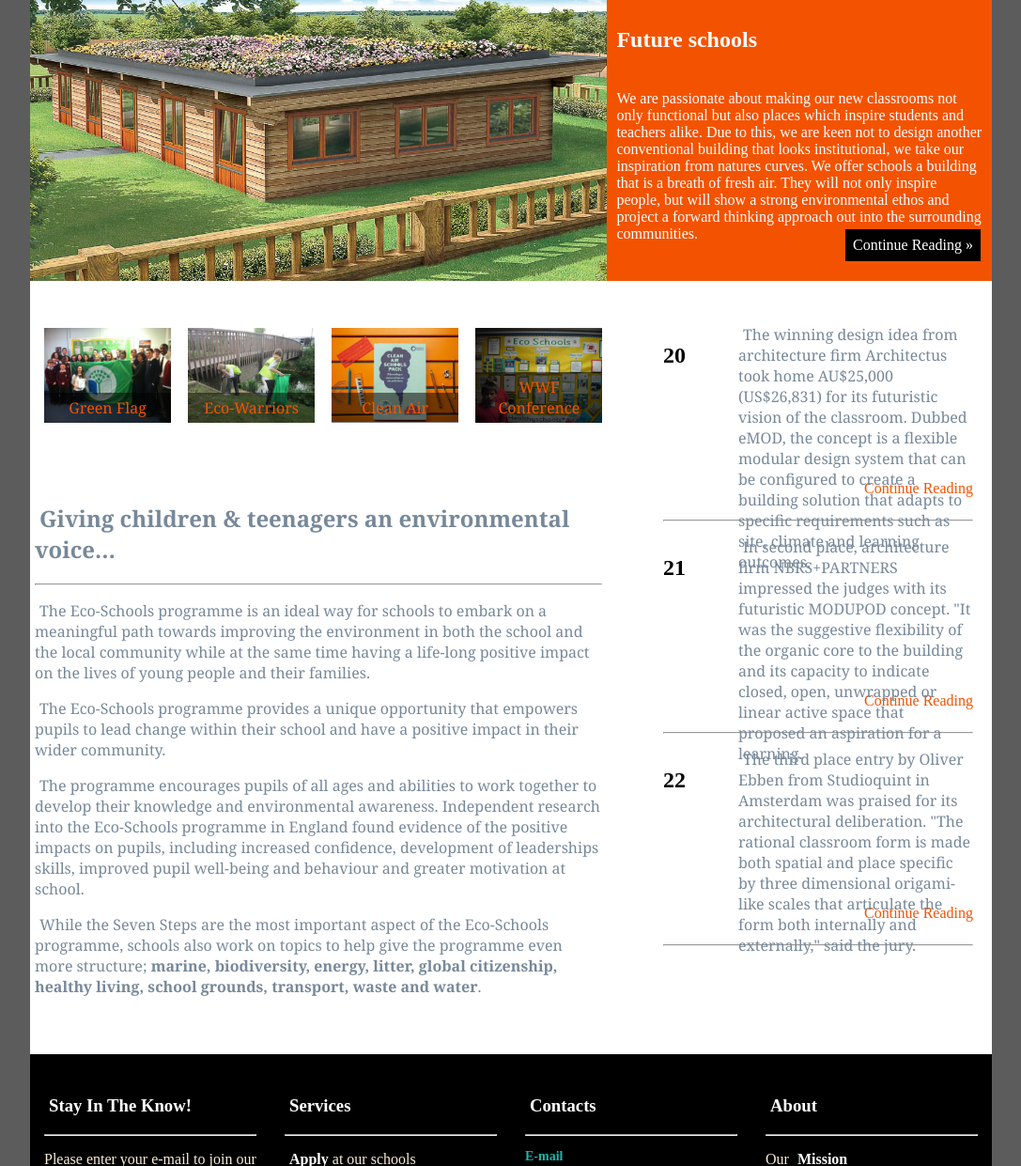
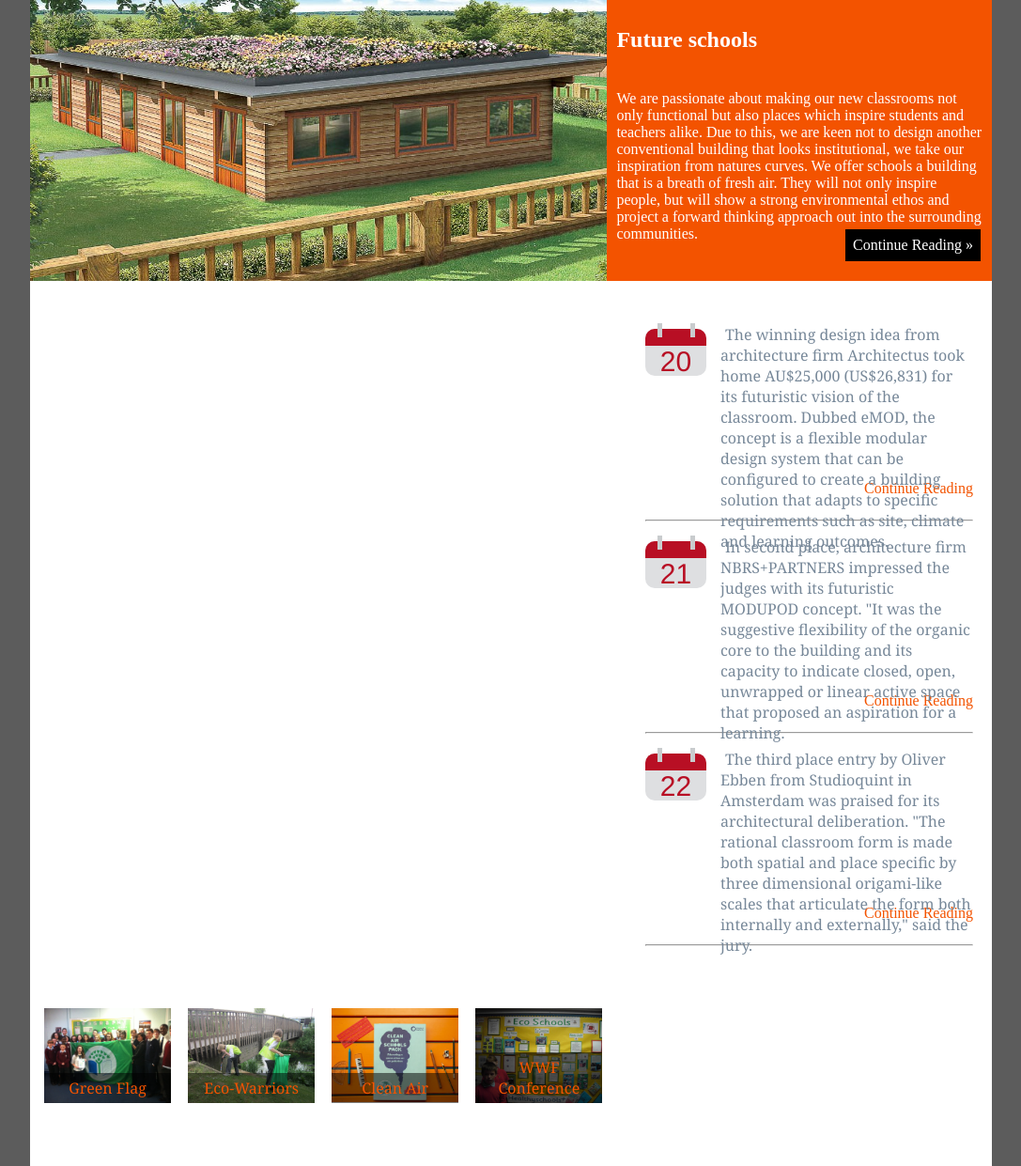
Before and after one commit to AndinBudakova/Education, a PHP site: page / in a window 1280 px wide. Shown: the part 213-1454 px from the top of the page at 94% size, without its empty margins (96-1183 px from the left). Run offline with PHP 8.4, Linux system fonts and the light colour scheme.

Commit message:
Update index.css
Permiresim dhe shtim ne pjesen Aside. Shtimi css i -date-.

```diff
--- a/index.css
+++ b/index.css
@@ -342,8 +342,46 @@
 /* ************************* ASIDE *********************/
 
 aside li {
-    width: 330px;
+    width: 349px;
     height: 200px;
+}
+
+.date {
+    display: block;
+    width: 65px;
+    height: 50px;
+    margin: 5px auto;
+    background: #dedfe1;
+    text-align: center;
+    font-family: 'Helvetica', sans-serif;
+    position: relative;
+    border-radius: 10px;
+}
+
+.date .binds {
+    position: absolute;
+    height: 15px;
+    width: 40px;
+    border: solid #c9ccce;
+    border-width: 0 5px;
+    top: -6px;
+    left: 0;
+    right: 0;
+    margin: auto;
+}
+
+.date .month {
+    background: #b80f24;
+    display: block;
+    padding: 9px 0;
+    border-radius: 10px 10px 0px 0px;
+}
+
+.date .day {
+    margin: 0;
+    font-size: 30px;
+    font-weight: 2;
+    color: #b80f24;
 }
 
 .text {
@@ -352,5 +390,6 @@
     word-spacing: normal;
     text-indent: 5px;
     padding-left: 80px;
+    border-style: none;
     height: 150px;
 }
```
